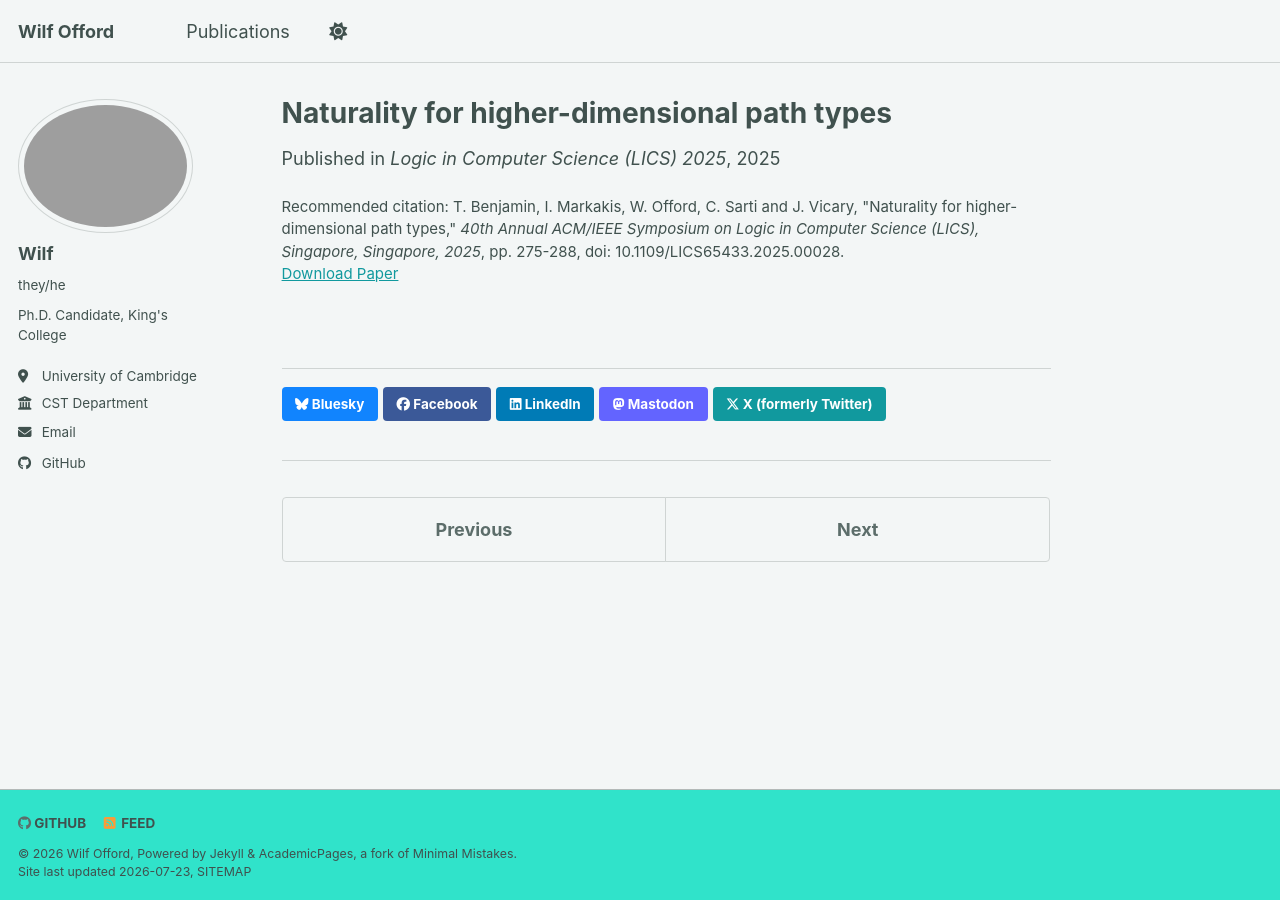
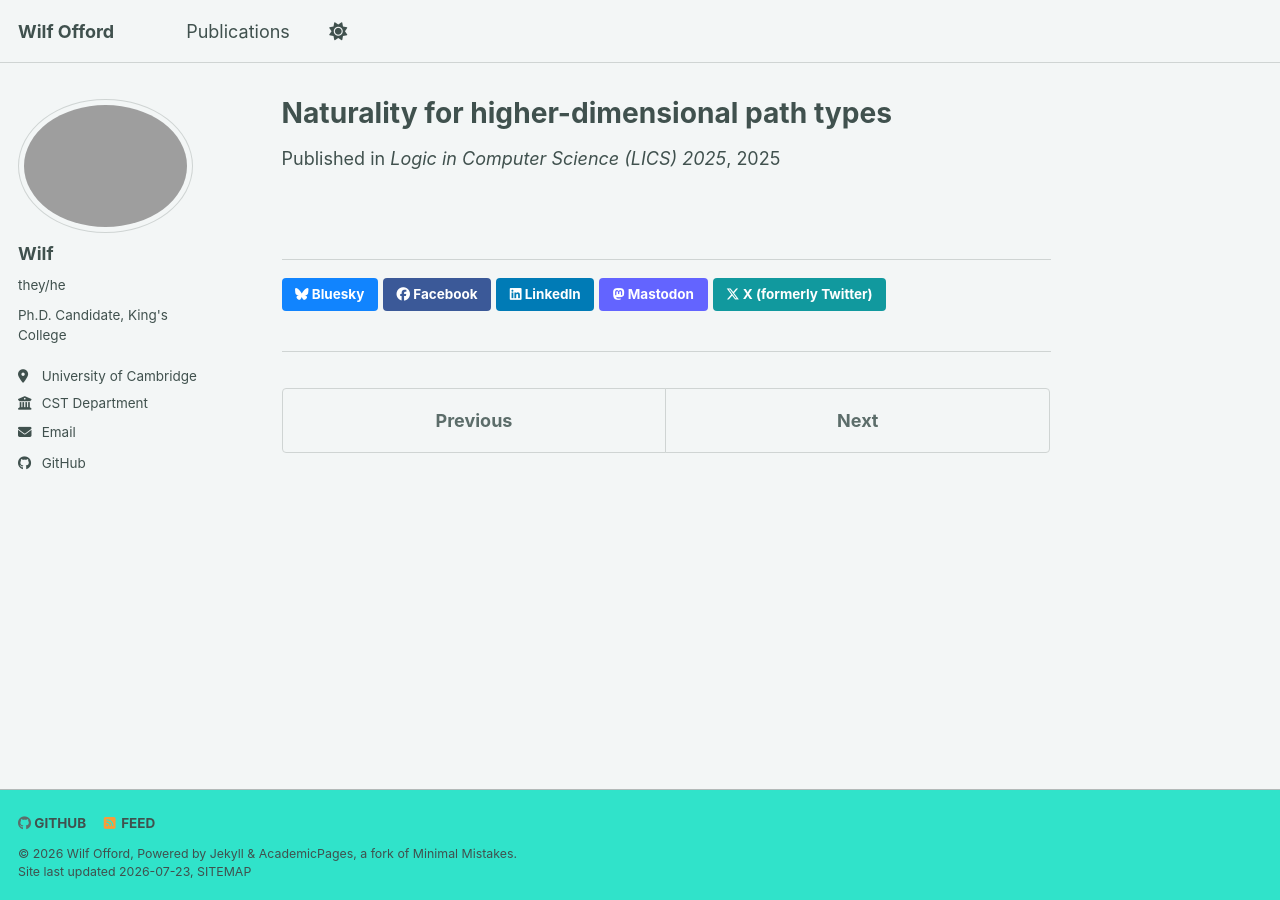
Before and after one commit to wilfofford/wilfofford.github.io, a Jekyll site: the page built from _publications/naturalityforhigherdimensionalpathtypes.md, in a window 1280 px wide. Built offline with Jekyll 4.4.1, drawn with Linux system fonts in a browser that asks for light colours; a style sheet for code colours, icons or effects is not loaded.

Commit message:
Update naturalityforhigherdimensionalpathtypes.md

```diff
--- a/_publications/naturalityforhigherdimensionalpathtypes.md
+++ b/_publications/naturalityforhigherdimensionalpathtypes.md
@@ -7,5 +7,4 @@
 date: 2025-06-23
 venue: 'Logic in Computer Science (LICS) 2025'
 paperurl: 'https://ieeexplore.ieee.org/document/11186346'
-citation: 'T. Benjamin, I. Markakis, W. Offord, C. Sarti and J. Vicary, &quot;Naturality for higher-dimensional path types,&quot <i>40th Annual ACM/IEEE Symposium on Logic in Computer Science (LICS), Singapore, Singapore, 2025</i>, pp. 275-288, doi: 10.1109/LICS65433.2025.00028.'
 ---
```
